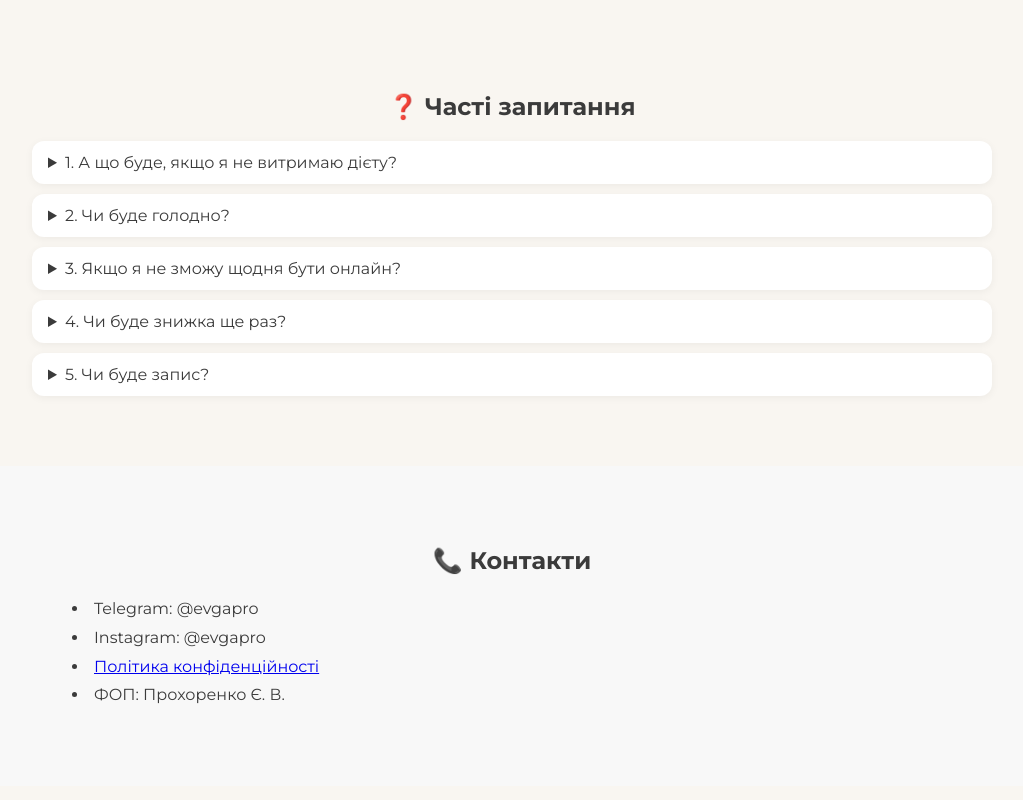
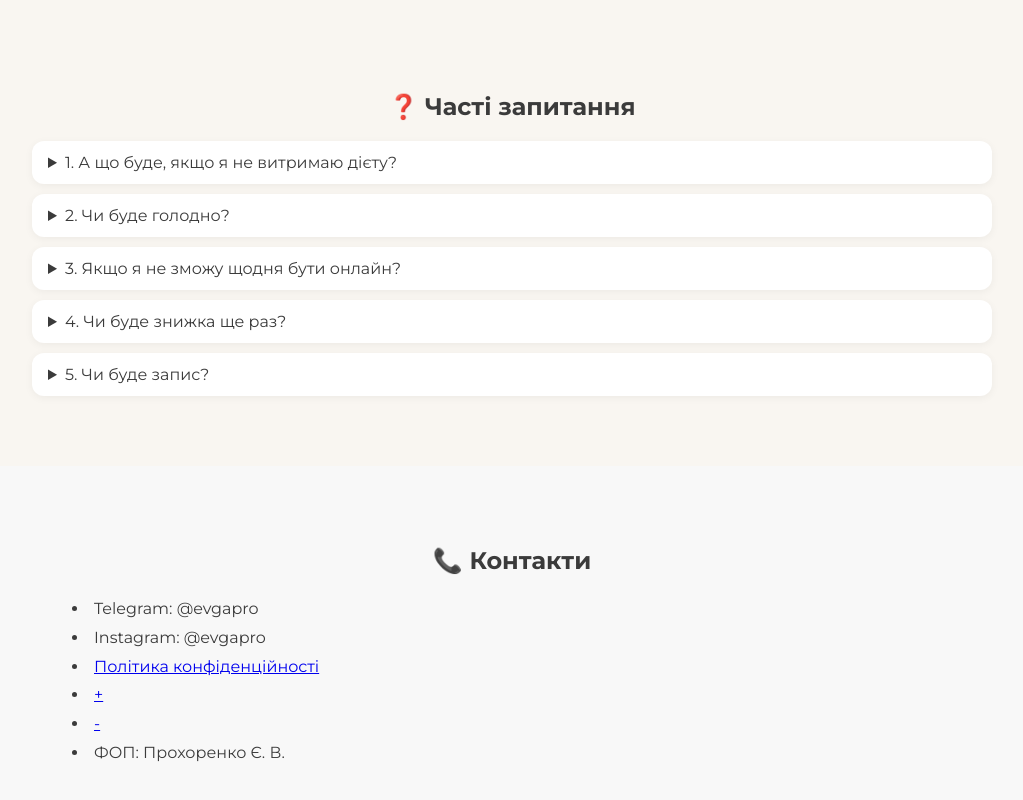
Before and after one commit to mattproh/Body-in-7-days, a plain HTML site: page index.html in a window 1280 px wide. Shown: the part 3737-4537 px from the top of the page, without its empty margins (128-1151 px from the left). Drawn offline with Linux system fonts and the light colour scheme.

Commit message:
Add files via upload

```diff
--- a/index.html
+++ b/index.html
@@ -216,6 +216,8 @@
         <li>Telegram: @evgapro</li>
         <li>Instagram: @evgapro</li>
         <li><a href="privacy-policy.html">Політика конфіденційності</a></li>
+        <li><a href="success.html">+</a></li>
+        <li><a href="failed.html">-</a></li>
         <li>ФОП: Прохоренко Є. В.</li>
       </ul>
     </div>
```
